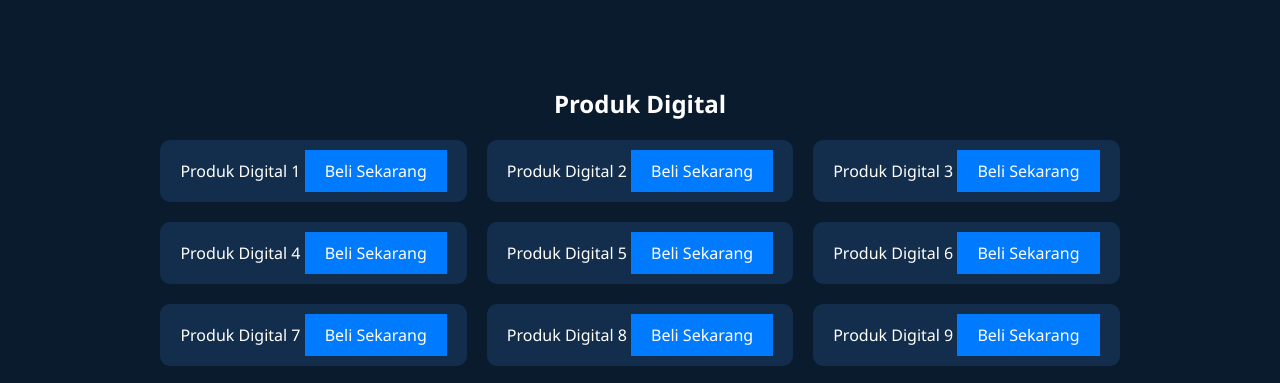
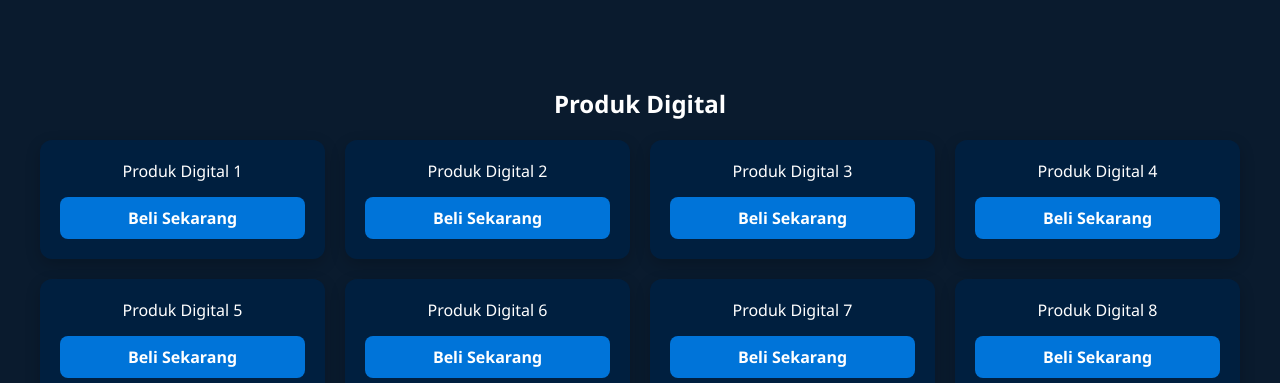
Before and after one commit to azarrstore/new, a plain HTML site: page index.html in a window 1280 px wide. Shown: the part 409-792 px from the top of the page. Drawn offline with Linux system fonts and the light colour scheme.

Commit message:
Update style.css

```diff
--- a/style.css
+++ b/style.css
@@ -45,17 +45,42 @@ nav a {
   text-align: center;
 }
 .cards {
+  display: grid;
+  grid-template-columns: repeat(auto-fit, minmax(250px, 1fr));
+  gap: 20px;
+  margin: 20px;
+}
+
+.card {
+  background-color: #001f3f;
+  color: #fff;
+  padding: 20px;
+  border-radius: 12px;
+  box-shadow: 0 5px 15px rgba(0,0,0,0.2);
+  transition: transform 0.3s ease, background-color 0.3s ease;
   display: flex;
-  justify-content: center;
-  gap: 20px;
-  margin-top: 20px;
-  flex-wrap: wrap;
+  flex-direction: column;
+  justify-content: space-between;
 }
-.card {
-  background: #132e4c;
-  padding: 20px;
-  border-radius: 10px;
-  min-width: 150px;
+
+.card:hover {
+  transform: translateY(-5px);
+  background-color: #003366;
+}
+
+.card .btn {
+  background-color: #0074D9;
+  padding: 10px;
+  text-align: center;
+  border-radius: 8px;
+  margin-top: 15px;
+  color: white;
+  text-decoration: none;
+  font-weight: bold;
+}
+
+.card .btn:hover {
+  background-color: #0056b3;
 }
 .contact {
   padding: 40px 20px;
@@ -108,3 +133,11 @@ nav a:hover {
 .pagination button:hover {
   background-color: #0056b3;
 }
+.page {
+  animation: fadeIn 0.5s ease;
+}
+
+@keyframes fadeIn {
+  from {opacity: 0; transform: translateY(10px);}
+  to {opacity: 1; transform: translateY(0);}
+}
```
